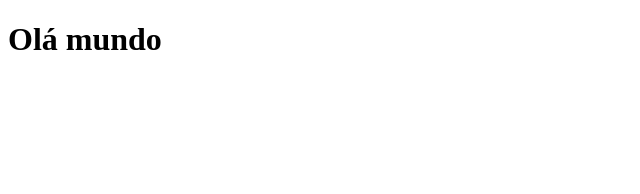
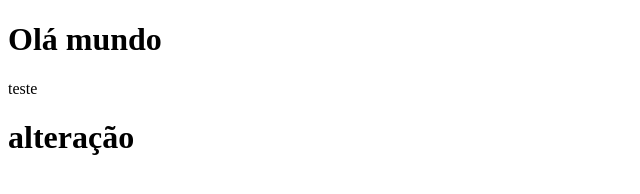
Before and after one commit to walterpcasas/curso_git, a plain HTML site: page index.html in a window 1280 px wide. Shown: the whole page, without its empty margins (0-640 px from the left). Drawn offline with Linux system fonts and the light colour scheme.

Commit message:
enviando alteração

```diff
--- a/index.html
+++ b/index.html
@@ -8,5 +8,7 @@
 </head>
 <body>
     <h1>Olá mundo</h1>
+    <p>teste</p>
+    <h1>alteração</h1>
 </body>
 </html>
```
